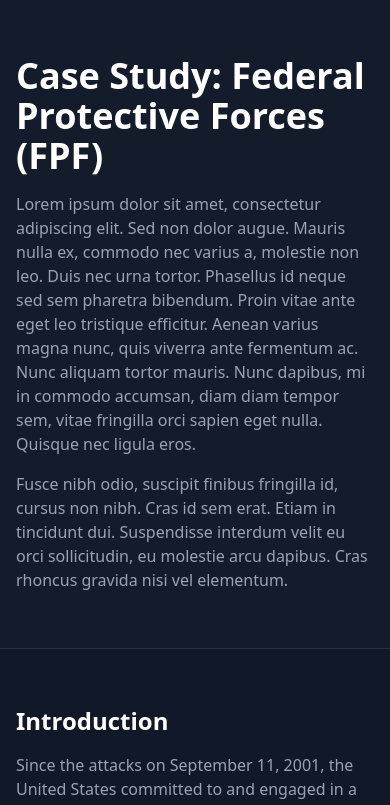
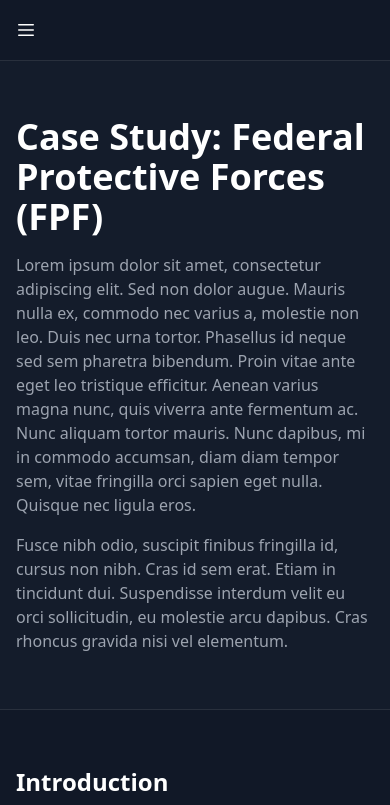
Before and after one commit to seb646/doe-pmc, a Next.js app: page /case-study in a window 390 px wide. Shown: the top 805 px of the page. Built offline with nearby package versions, Linux system fonts and the light colour scheme.

Commit message:
Add mobile nav

```diff
--- a/src/app/case-study/page.tsx
+++ b/src/app/case-study/page.tsx
@@ -19,13 +19,10 @@ const Studies = () => {
           const viewportHeight = window.innerHeight;
           const isInViewport = rect.top < viewportHeight && rect.bottom > 0;
 
-          // Check if the section is at least partially in the viewport and adjust logic if needed
           if (isInViewport) {
-            // Enhanced check: consider a section active if its top is passed the middle of the screen
-            // or if the section's bottom is above the middle but the section is still partly visible.
             if ((rect.top <= viewportHeight / 2 && rect.bottom >= viewportHeight / 2) || (rect.top < viewportHeight && rect.bottom > viewportHeight / 2)) {
               currentSection = section;
-              break; // Exit the loop once the active section is found
+              break;
             }
           }
         }
@@ -35,7 +32,7 @@ const Studies = () => {
     };
 
     window.addEventListener('scroll', handleScroll);
-    handleScroll(); // Initial call to set section on load
+    handleScroll();
 
     return () => window.removeEventListener('scroll', handleScroll);
   }, []);
--- a/src/app/components/nav.tsx
+++ b/src/app/components/nav.tsx
@@ -1,20 +1,23 @@
 'use client'
 
+import * as React from "react"
 import Image from "next/image";
 import Link from 'next/link'
 import { usePathname } from 'next/navigation'
 
 const Nav = () => {
   const pathname = usePathname()
+  const [navbarOpen, setNavbarOpen] = React.useState(false)
   return (
     <>
-    <div className="relative z-50 hidden" role="dialog" aria-modal="true">
+        {navbarOpen ? (
+        <div className="relative z-50" role="dialog" aria-modal="true">
             <div className="fixed inset-0 bg-gray-900/80"></div>
 
             <div className="fixed inset-0 flex">
             <div className="relative mr-16 flex w-full max-w-xs flex-1">
                 <div className="absolute left-full top-0 flex w-16 justify-center pt-5">
-                <button type="button" className="-m-2.5 p-2.5">
+                <button type="button" onClick={() => setNavbarOpen(!navbarOpen)} className="-m-2.5 p-2.5">
                     <span className="sr-only">Close sidebar</span>
                     <svg className="h-6 w-6 text-white" fill="none" viewBox="0 0 24 24" stroke-width="1.5" stroke="currentColor" aria-hidden="true">
                     <path stroke-linecap="round" stroke-linejoin="round" d="M6 18L18 6M6 6l12 12" />
@@ -123,7 +126,9 @@ const Nav = () => {
             </div>
             </div>
         </div>
-
+        ) : (
+            <></>
+        )}
         <div className="hidden xl:fixed xl:inset-y-0 xl:z-50 xl:flex xl:w-72 xl:flex-col">
             <div className="flex grow flex-col gap-y-5 overflow-y-auto bg-black/10 px-6 ring-1 ring-white/5">
             <div className="flex text-white font-bold text-lg pt-10 flex gap-3 items-center">
@@ -224,6 +229,15 @@ const Nav = () => {
             </nav>
             </div>
         </div>
+
+        <div className="sticky xl:hidden top-0 z-40 bg-gray-900 flex overflow-x-auto border-b border-white/10 py-5 border-white/10 gap-x-2 px-4 text-sm leading-6 text-gray-400 sm:px-6 lg:px-8">
+            <button onClick={() => setNavbarOpen(!navbarOpen)} type="button" className="-m-2.5 p-2.5 text-white xl:hidden">
+                <span className="sr-only">Open sidebar</span>
+                <svg className="h-5 w-5" viewBox="0 0 20 20" fill="currentColor" aria-hidden="true">
+                <path fill-rule="evenodd" d="M2 4.75A.75.75 0 012.75 4h14.5a.75.75 0 010 1.5H2.75A.75.75 0 012 4.75zM2 10a.75.75 0 01.75-.75h14.5a.75.75 0 010 1.5H2.75A.75.75 0 012 10zm0 5.25a.75.75 0 01.75-.75h14.5a.75.75 0 010 1.5H2.75a.75.75 0 01-.75-.75z" clip-rule="evenodd" />
+                </svg>
+            </button>
+        </div>
     </>
   );
 }
```
